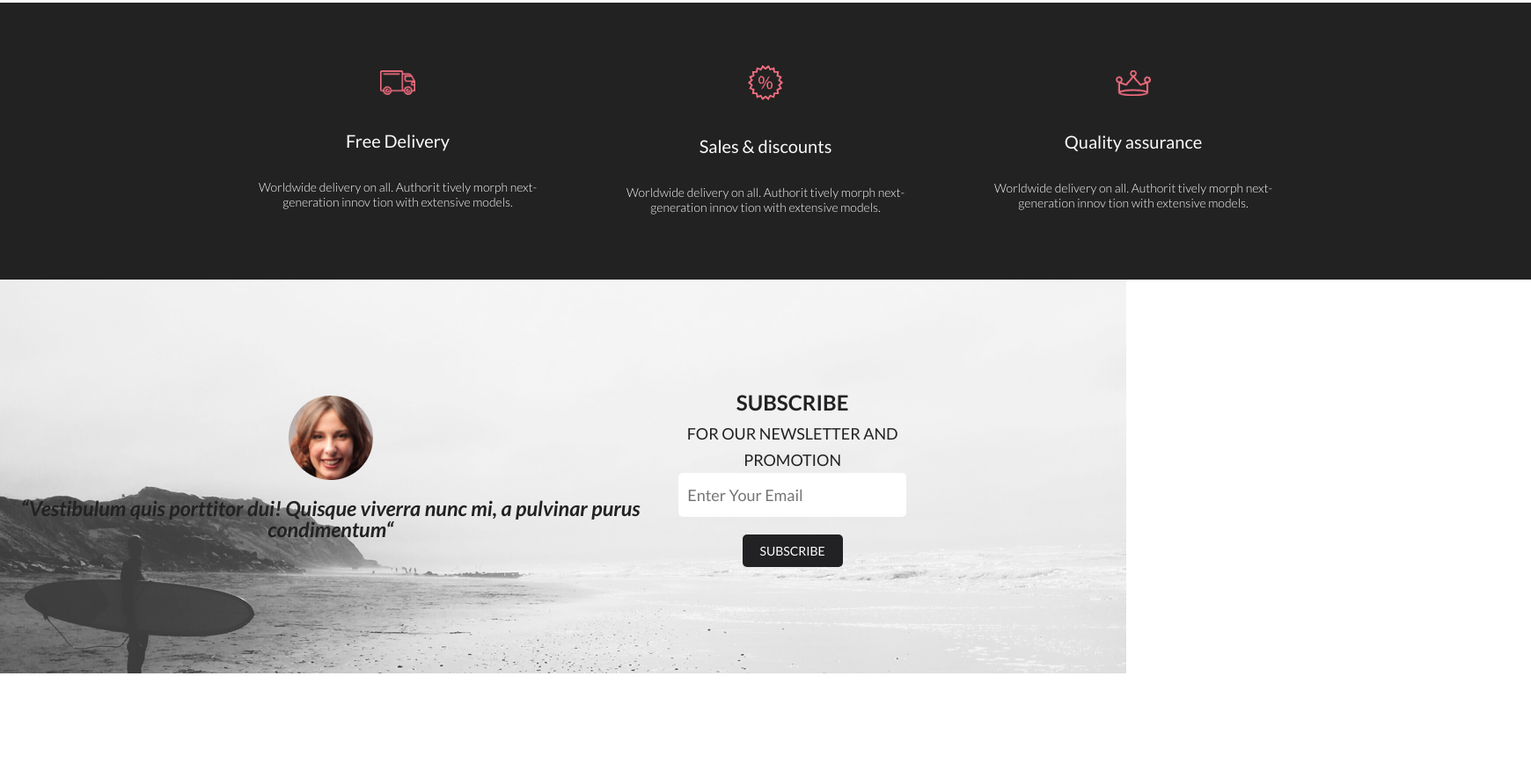
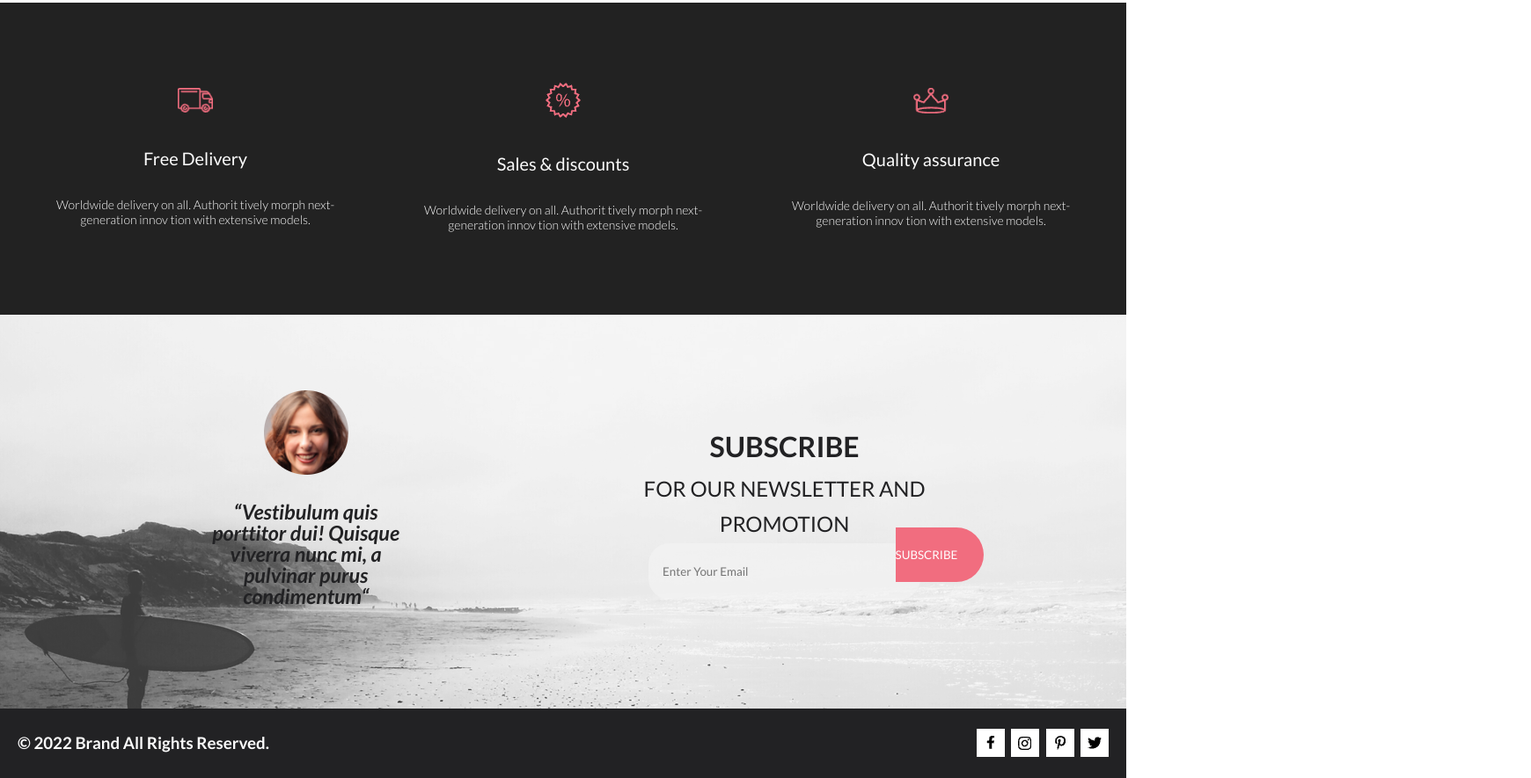
Before and after one commit to KirillBalamut/CSS8, a plain HTML site: page index.html in a window 1280 px wide. Shown: the part 2860-3745 px from the top of the page at 88% size, 1740 px wide, since content can reach past the window. Before the commit the page ends 3626 px from the top, so only its background shows below. Drawn offline with Linux system fonts and the light colour scheme.

Commit message:
feat: add footer

```diff
--- a/index.html
+++ b/index.html
@@ -7,9 +7,9 @@
 		<meta charset="UTF-8" />
 		<meta name="viewport" content="width=device-width, initial-scale=1.0" />
 		<link rel="stylesheet" href="./style.css" />
-		<title>Lessone6</title>
+		<title>Lessone9</title>
 	</head>
-	<body>
+	<body class="conteiner">
 		<header class="header center">
 			<div class="nav_left">
 				<a href="index.html"><img src="img/logo.png" alt="logo" /></a>
@@ -185,7 +185,7 @@
 				</div>
 			</div>
 		</section>
-		<section class="fone center">
+		<section class="fone">
 			<div class="text_mini">
 				<img class="image_mini" src="./img/dilivery.png" alt="" />
 				<div class="content_mini">
@@ -220,7 +220,11 @@
 				<div class="subscribe_text">
 					<img class="face_img" src="./img/face.png" alt="" />
 					<div class="sub_txt">
-						<h3>“Vestibulum quis porttitor dui! Quisque viverra nunc mi, a pulvinar purus condimentum“</h3>
+						<h3>
+							“Vestibulum quis porttitor dui! Quisque <br />
+							viverra nunc mi, a pulvinar purus <br />
+							condimentum“
+						</h3>
 					</div>
 				</div>
 				<div class="sub_email">
@@ -231,5 +235,18 @@
 				</div>
 			</div>
 		</section>
+		<footer>
+			<div class="footer_info">
+				<div class="footer_text">
+					<h3>© 2022 Brand All Rights Reserved.</h3>
+				</div>
+				<div class="footer_links">
+					<a href="#"><img src="./img/facebook.png" alt="" /></a>
+					<a href="#"><img src="./img/instagram.png" alt="" /></a>
+					<a href="#"><img src="./img/pinterest.png" alt="" /></a>
+					<a href="#"><img src="./img/twitter.png" alt="" /></a>
+				</div>
+			</div>
+		</footer>
 	</body>
 </html>
--- a/style.css
+++ b/style.css
@@ -33,6 +33,10 @@ button {
   text-decoration: none;
 }
 
+.container{
+  max-width: 1600px;
+  margin: 0 auto;
+}
 
 .center {
   padding-left: calc(50% - 570px);
@@ -349,16 +353,19 @@ html, body {
 
 .fone {
   background-color: #222222;
-  width: 1600px;
+
+  max-width: auto;
   height: 315px;
   display: flex;
   flex-direction: row;
   justify-content: center;
   align-items: center;
   gap: 30px;
+  padding: 20px;
 }
 
 .text_mini {
+
   display: flex;
   flex-direction: column;
   align-items: center;
@@ -381,7 +388,7 @@ html, body {
 .content_text_mini, .paragraph_mini {
   color: rgb(251, 251, 251);
   font-family: Lato;
-  padding: 16px ;
+  padding: 16px;
 }
 
 .content_text_mini {
@@ -444,109 +451,145 @@ html, body {
 }
 
 .sub_txt {
-  color: rgb(34, 34, 36);
+  color: #222224;
   font-family: Lato;
   font-style: italic;
   font-size: 20px;
   font-weight: 400;
   line-height: 24px;
   text-align: center;
-  padding: 20px;
+  padding:30px 230px;
 }
+
+sub_txt h3{
+  text-align: center;
+  line-height: 1.5;
+  max-width: 300px;
+  margin: 0 auto;
+}
+
 
 .sub_email {
   display: flex;
   flex-direction: column;
   align-items: center;
-  text-align: center;
-  color: white;
-  margin-right: 230px;
+  margin-right: 15%;
   z-index: 2;
 }
 
 .sub_email h3 {
   color: rgb(34, 34, 36);
   font-family: Lato;
-  font-size: 24px;
+  font-size: 2rem;
   font-weight: 700;
-  line-height: 167.2%;
+  line-height: 1.67;
   text-align: center;
 }
 
 .sub_email p {
   color: rgb(34, 34, 36);
   font-family: Lato;
-  font-size: 18px;
+  font-size: 1.5rem;
   font-weight: 400;
-  line-height: 167.2%;
+  line-height: 1.67;
   text-align: center;
+  padding: 0.1rem;
 }
 
 .email {
   color: rgb(34, 34, 36);
   font-family: Lato;
-  font-size: 18px;
+  width: 277px ;
+  height: 32px;
+  top: 243px;
   font-weight: 400;
-  line-height: 167.2%;
-  width: 80%;
-  margin-bottom: 10px;
+  background: rgba(244, 244, 244, 0.7);
+  display: flex;
+  flex-direction: row;
+  align-items: center;
+
 }
 
 input[type="email"] {
-  padding: 10px;
+  padding: 1rem;
   border: none;
-  border-radius: 5px;
+  border-radius: 1.5rem;
 }
 
 .sub_button {
-  margin-top: 10px;
-  padding: 10px 20px;
-  background-color: rgb(34, 34, 36);
-  color: rgb(255, 255, 255);
-  font-family: Lato;
-  font-size: 14px;
-  font-weight: 400;
+  position: absolute;
+  width: 100px;
+  height: 62px;
+  left: 79.5%;
+  top: 242px;
+  background: rgb(241, 109, 127);
+  display: flex;
+  flex-direction: row;
+  align-items: center;
+  border-top-right-radius: 80px;
+  border-bottom-right-radius: 80px;
+  text-align: center;
+  color: #FFFFFF;
   border: none;
-  border-radius: 5px;
-  cursor: pointer;
 }
 
+.footer_info{
+position: relative;
 
+height: 79px;
+background: rgb(34, 34, 36);
+display: flex;
+justify-content: space-between;
+align-items: center;
+padding: 0 20px;
+}
+
+.footer_text{
+  color: rgb(251, 251, 251);
+  font-family: Lato;
+  font-size: 16px;
+  font-weight: 400;
+  text-align: left;
+}
+
+.footer_links{
+  display: flex;
+  gap: 7.5px;
+}
+
+.footer_links a{
+  display: inline-block;
+}
 
 @media (min-width: 768px) and (max-width: 1024px) {
+  .header {
+    padding: 10px;
+  }
   .right_title {
     font-size: 36px;
   }
-
   .right_heading {
     font-size: 24px;
   }
-
   .color_text {
     font-size: 28px;
   }
-
   .sale {
     grid-template-columns: repeat(3, 1fr);
   }
-
   .product-box__content {
     grid-template-columns: repeat(2, 1fr);
   }
-
   .product-box {
     padding-bottom: 48px;
   }
-
   .button_text {
     font-size: 14px;
     padding: 10px 30px;
   }
-
   .sale__text, .sale__heading {
     font-size: 18px;
   }
-
   .botton {
     margin-bottom: 20px;
   }
@@ -558,63 +601,66 @@ input[type="email"] {
     align-items: flex-start;
     padding: 10px;
   }
-
   .nav_left, .nav_right {
     gap: 20px;
   }
-
   .layer {
     flex-direction: column;
     padding: 0 20px;
   }
-
   .layer_img {
     width: 100%;
     order: 2;
   }
-
   .right_text {
     padding: 20px 0;
     text-align: center;
   }
-
   .right_text_info {
     margin-top: 20px;
     border-left: none;
     padding-left: 0;
   }
-
   .sale {
     grid-template-columns: 1fr;
     padding: 20px 0;
   }
-
   .sale__item {
     margin-bottom: 20px;
   }
-
   .product-box {
     padding-bottom: 48px;
   }
-
   .product-box__content {
     grid-template-columns: 1fr;
   }
-
   .button_text {
     font-size: 14px;
     padding: 10px 30px;
   }
-
   .botton {
     margin-bottom: 20px;
   }
-
   .subscribe_info {
     flex-direction: column;
     align-items: center;
+    padding: 20px;
+  }
+  .sub__img {
+    height: auto;
   }
   .sub_email {
     margin-right: 0;
+    width: 100%;
+  }
+  .sub_txt {
+    padding: 0 20px;
+  }
+  .email {
+    width: 90%;
+  }
+  .sub_button {
+    width: 90%;
+    margin-top: 10px;
   }
 }
```
Lines whose indentation alone changed are shown as unchanged.
